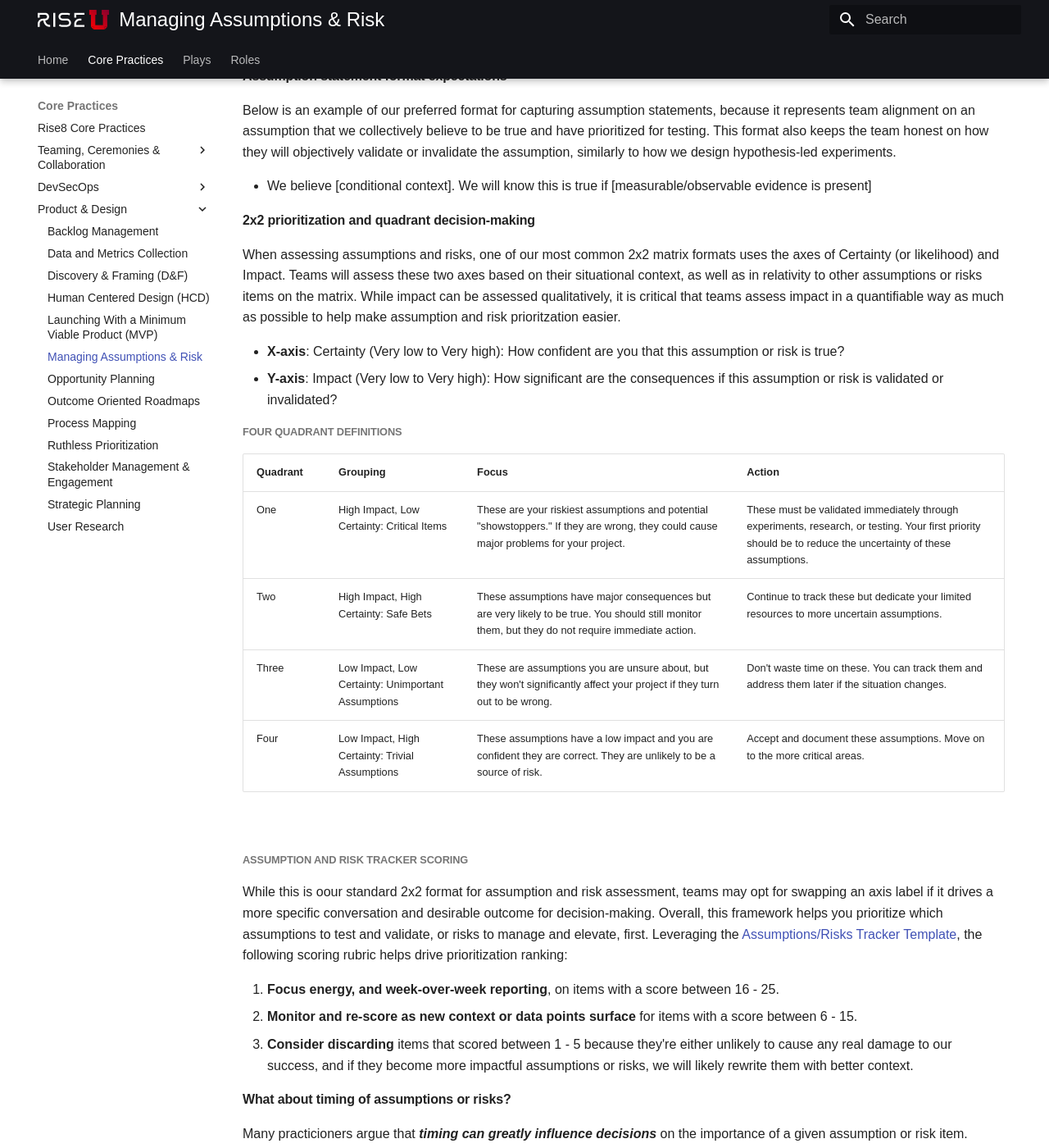
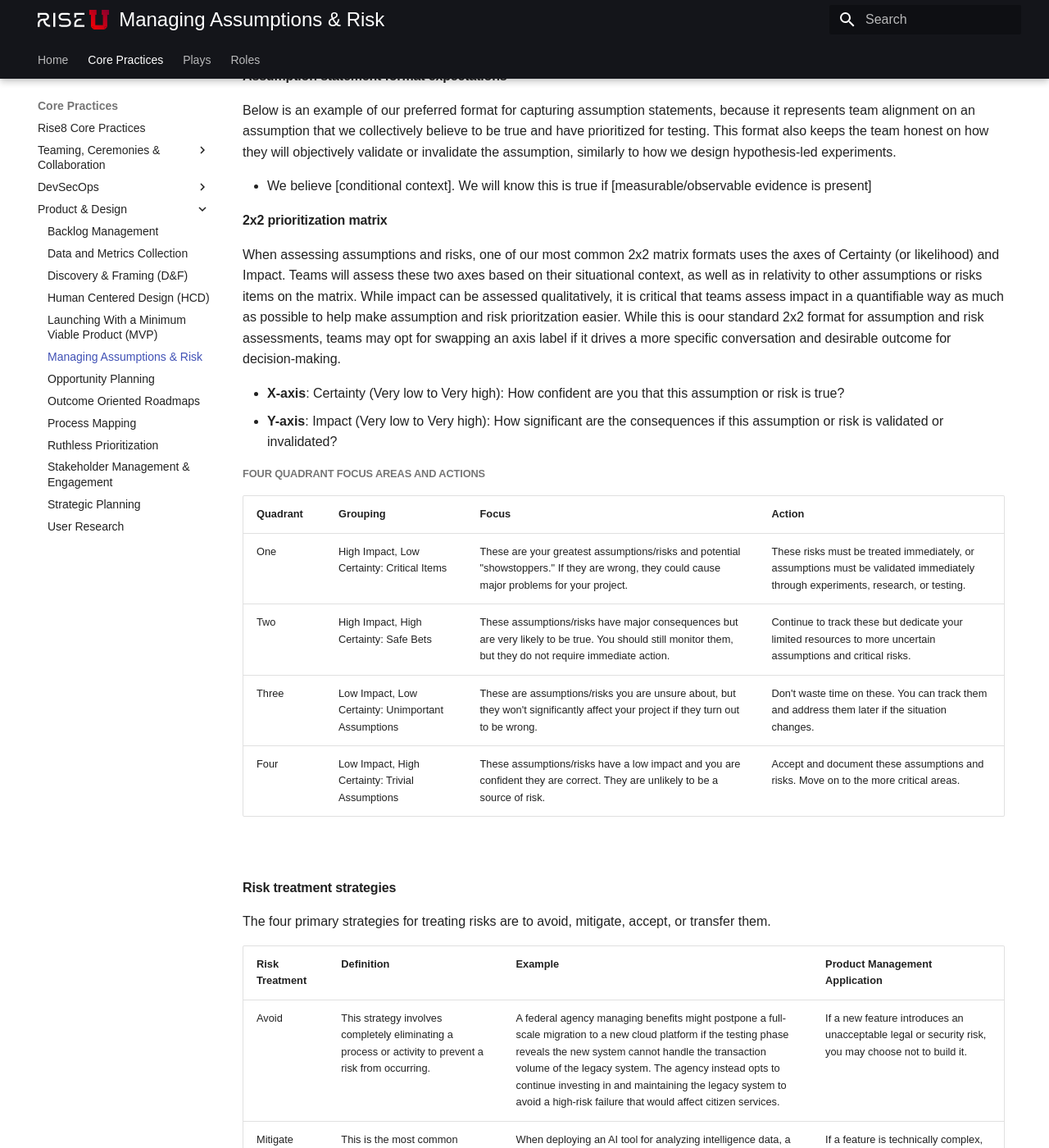
Before and after one commit to rise8-us/delivery-playbooks, an MkDocs documentation site: the page built from docs/content/practices/assumption-risk-management.md, in a window 1280 px wide and 1400 px high, scrolled down 3024 px. Shown: the whole window at 82% size. Built offline with MkDocs 1.6.1 and Material for MkDocs 9.7.7, drawn with Linux system fonts in a browser that asks for light colours; some of the changed text lies outside the part shown.

Commit message:
Update assumption-risk-management.md

```diff
--- a/docs/content/practices/assumption-risk-management.md
+++ b/docs/content/practices/assumption-risk-management.md
@@ -58,27 +58,40 @@
 
 * We believe [conditional context]. We will know this is true if [measurable/observable evidence is present]
 
-#### 2x2 prioritization and quadrant decision-making
+#### 2x2 prioritization matrix
 
-When assessing assumptions and risks, one of our most common 2x2 matrix formats uses the axes of Certainty (or likelihood) and Impact. Teams will assess these two axes based on their situational context, as well as in relativity to other assumptions or risks items on the matrix. While impact can be assessed qualitatively, it is critical that teams assess impact in a quantifiable way as much as possible to help make assumption and risk prioritzation easier.
+When assessing assumptions and risks, one of our most common 2x2 matrix formats uses the axes of Certainty (or likelihood) and Impact. Teams will assess these two axes based on their situational context, as well as in relativity to other assumptions or risks items on the matrix. While impact can be assessed qualitatively, it is critical that teams assess impact in a quantifiable way as much as possible to help make assumption and risk prioritzation easier. While this is oour standard 2x2 format for assumption and risk assessments, teams may opt for swapping an axis label if it drives a more specific conversation and desirable outcome for decision-making.
 
 * **X-axis**: Certainty (Very low to Very high): How confident are you that this assumption or risk is true?
 * **Y-axis**: Impact (Very low to Very high): How significant are the consequences if this assumption or risk is validated or invalidated?
 
-##### Four quadrant definitions
+##### Four quadrant focus areas and actions
 
-| Quadrant | Grouping                                           | Focus                                                                                                                                              | Action                                                                                                                                                       |
-|----------|----------------------------------------------------|----------------------------------------------------------------------------------------------------------------------------------------------------|--------------------------------------------------------------------------------------------------------------------------------------------------------------|
-| One      | High Impact, Low Certainty: Critical Items         | These are your riskiest assumptions and potential "showstoppers." If they are wrong, they could cause major problems for your project.             | These must be validated immediately through experiments, research, or testing. Your first priority should be to reduce the uncertainty of these assumptions. |
-| Two      | High Impact, High Certainty: Safe Bets             | These assumptions have major consequences but are very likely to be true. You should still monitor them, but they do not require immediate action. | Continue to track these but dedicate your limited resources to more uncertain assumptions.                                                                   |
-| Three    | Low Impact, Low Certainty: Unimportant Assumptions | These are assumptions you are unsure about, but they won't significantly affect your project if they turn out to be wrong.                         | Don't waste time on these. You can track them and address them later if the situation changes.                                                               |
-| Four     | Low Impact, High Certainty: Trivial Assumptions    | These assumptions have a low impact and you are confident they are correct. They are unlikely to be a source of risk.                              | Accept and document these assumptions. Move on to the more critical areas.                                                                                   |
+| Quadrant | Grouping                                           | Focus                                                                                                                                                    | Action                                                                                                                           |
+|----------|----------------------------------------------------|----------------------------------------------------------------------------------------------------------------------------------------------------------|----------------------------------------------------------------------------------------------------------------------------------|
+| One      | High Impact, Low Certainty: Critical Items         | These are your greatest assumptions/risks and potential "showstoppers." If they are wrong, they could cause major problems for your project.             | These risks must be treated immediately, or assumptions must be validated immediately through experiments, research, or testing. |
+| Two      | High Impact, High Certainty: Safe Bets             | These assumptions/risks have major consequences but are very likely to be true. You should still monitor them, but they do not require immediate action. | Continue to track these but dedicate your limited resources to more uncertain assumptions and critical risks.                    |
+| Three    | Low Impact, Low Certainty: Unimportant Assumptions | These are assumptions/risks you are unsure about, but they won't significantly affect your project if they turn out to be wrong.                         | Don't waste time on these. You can track them and address them later if the situation changes.                                   |
+| Four     | Low Impact, High Certainty: Trivial Assumptions    | These assumptions/risks have a low impact and you are confident they are correct. They are unlikely to be a source of risk.                              | Accept and document these assumptions and risks. Move on to the more critical areas.                                             |
 
 <br/>
 
-##### Assumption and risk tracker scoring
+#### Risk treatment strategies
 
-While this is oour standard 2x2 format for assumption and risk assessment, teams may opt for swapping an axis label if it drives a more specific conversation and desirable outcome for decision-making. Overall, this framework helps you prioritize which assumptions to test and validate, or risks to manage and elevate, first. Leveraging the [Assumptions/Risks Tracker Template](https://docs.google.com/spreadsheets/d/17Z4Trp6_ByVgQ8kF2BgjX_fLE-pLLLSa9XmYPa0ewJ0/edit?gid=0#gid=0), the following scoring rubric helps drive prioritization ranking:
+The four primary strategies for treating risks are to avoid, mitigate, accept, or transfer them.
+
+| Risk Treatment | Definition                                                                                                                               | Example                                                                                                                                                                                                                                                                                                                                                          | Product Management Application                                                                                                                                                |
+|----------------|------------------------------------------------------------------------------------------------------------------------------------------|------------------------------------------------------------------------------------------------------------------------------------------------------------------------------------------------------------------------------------------------------------------------------------------------------------------------------------------------------------------|-------------------------------------------------------------------------------------------------------------------------------------------------------------------------------|
+| Avoid          | This strategy involves completely eliminating a process or activity to prevent a risk from occurring.                                    | A federal agency managing benefits might postpone a full-scale migration to a new cloud platform if the testing phase reveals the new system cannot handle the transaction volume of the legacy system. The agency instead opts to continue investing in and maintaining the legacy system to avoid a high-risk failure that would affect citizen services.      | If a new feature introduces an unacceptable legal or security risk, you may choose not to build it.                                                                           |
+| Mitigate       | This is the most common strategy and involves taking action to reduce the likelihood or impact of a risk.                                | When deploying an AI tool for analyzing intelligence data, a defense agency can mitigate the risk of biased outputs by implementing "human-in-the-loop" decision support. This ensures a human expert reviews and validates critical decisions made by the AI, reducing the likelihood of erroneous or biased conclusions.                                       | If a feature is technically complex, you might allocate extra engineering time to de-risk key integrations or use a phased rollout (canary deployment) to a small user group. |
+| Accept         | This strategy involves understanding and acknowledging a risk and choosing to move forward without taking specific action to address it. | Federal Emergency Management Agency (FEMA) manages projects to improve disaster response. It must accept the unavoidable risk that a natural disaster (e.g., a new hurricane) may disrupt a recovery project's timeline. This is managed by building adaptable processes, rather than trying to avoid or transfer the risk of a natural disaster itself.         | This is often the best approach for trivial risks or for risks where the cost of mitigation is too high.                                                                      |
+| Transfer       | This involves shifting the consequences of a risk to a third party.                                                                      | A federal agency developing a new public-facing service can choose to host its application on an authorized cloud service provider, like those available under the Federal Risk and Authorization Management Program (FedRAMP). This transfers the risk of maintaining the underlying IT infrastructure to a vendor that specializes in security and compliance. | A company can outsource the development of a complex system to a vendor with specialized expertise, transferring the feasibility risk.                                        |
+
+<br/>
+
+#### Assumption and risk tracker scoring
+
+When leveraging the [Assumptions/Risks Tracker](https://docs.google.com/spreadsheets/d/17Z4Trp6_ByVgQ8kF2BgjX_fLE-pLLLSa9XmYPa0ewJ0/edit?gid=0#gid=0) templates, the following scoring rubric can also help drive prioritization conversations with teammates and stakeholders:
 
 1. **Focus energy, and week-over-week reporting**, on items with a score between 16 - 25.
 2. **Monitor and re-score as new context or data points surface** for items with a score between 6 - 15.
@@ -88,7 +101,6 @@
 
 Many practicioners argue that ***timing can greatly influence decisions*** on the importance of a given assumption or risk item. Timing absolutely matters! In nearly all cases where timing comes up in assessing assumptions and risks, it tends to influence one or both of the axis inputs from teammates during discussions regarding Certainty vs. Impact 2x2.
 
-
 ## Relevant Links
 
 * [Assumptions Workshop Play](https://delivery-playbooks.rise8.us/content/plays/design/assumptions-workshop/)
```
